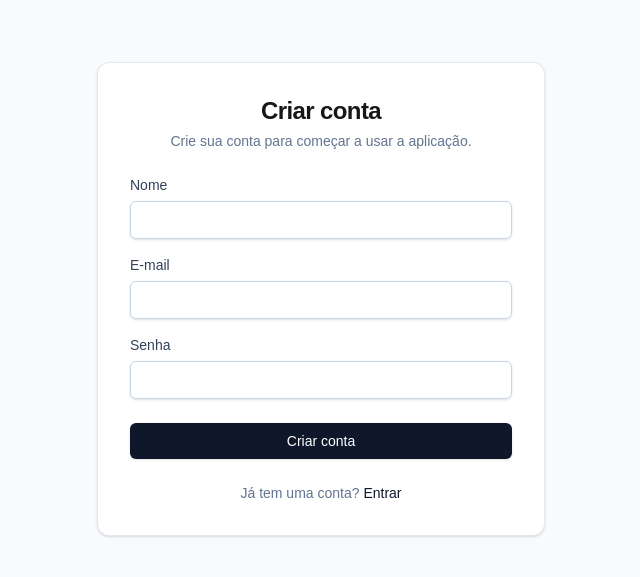
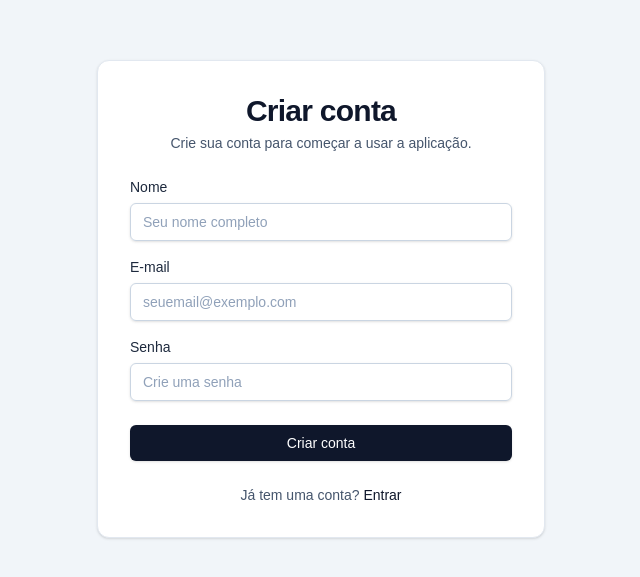
Before and after one commit to atomicpage-app/apbuilder, a Next.js app: page /sign-up in a window 1280 px wide. Shown: the part 101-678 px from the top of the page, without its empty margins (319-959 px from the left). Built offline with nearby package versions, Linux system fonts and the light colour scheme.

Commit message:
fix(auth): add email confirmation redirect and improve auth UI contrast

```diff
--- a/app/(auth)/sign-in/page.tsx
+++ b/app/(auth)/sign-in/page.tsx
@@ -2,6 +2,7 @@
 
 import { FormEvent, useState } from "react";
 import Link from "next/link";
+import { useSearchParams } from "next/navigation";
 
 type SignInFormState = {
   isLoading: boolean;
@@ -17,6 +18,9 @@ type ResendState = {
 };
 
 export default function SignInPage() {
+  const searchParams = useSearchParams();
+  const confirmedFromEmail = searchParams.get("confirmed") === "1";
+
   const [email, setEmail] = useState("");
   const [password, setPassword] = useState("");
   const [state, setState] = useState<SignInFormState>({
@@ -153,20 +157,28 @@ export default function SignInPage() {
   }
 
   return (
-    <div className="flex min-h-screen items-center justify-center bg-slate-50 px-4">
+    <div className="flex min-h-screen items-center justify-center bg-slate-100 px-4">
       <div className="w-full max-w-md rounded-xl border border-slate-200 bg-white p-8 shadow-sm">
         <header className="mb-6 text-center">
-          <h1 className="text-2xl font-semibold tracking-tight">Entrar</h1>
-          <p className="mt-1 text-sm text-slate-500">
+          <h1 className="text-3xl font-semibold tracking-tight text-slate-900">
+            Entrar
+          </h1>
+          <p className="mt-1 text-sm text-slate-600">
             Acesse sua conta para continuar.
           </p>
+          {confirmedFromEmail && (
+            <p className="mt-3 rounded-md bg-green-50 px-3 py-2 text-sm text-green-700">
+              Seu e-mail foi confirmado com sucesso. Agora você pode entrar na sua
+              conta.
+            </p>
+          )}
         </header>
 
         <form onSubmit={handleSubmit} className="space-y-4">
           <div className="space-y-1.5">
             <label
               htmlFor="email"
-              className="block text-sm font-medium text-slate-700"
+              className="block text-sm font-medium text-slate-800"
             >
               E-mail
             </label>
@@ -177,14 +189,15 @@ export default function SignInPage() {
               autoComplete="email"
               value={email}
               onChange={(event) => setEmail(event.target.value)}
-              className="block w-full rounded-md border border-slate-300 px-3 py-2 text-sm shadow-sm focus:outline-none focus:ring-2 focus:ring-slate-900 focus:ring-offset-1"
+              className="block w-full rounded-md border border-slate-300 px-3 py-2 text-sm text-slate-900 placeholder:text-slate-400 shadow-sm focus:outline-none focus:ring-2 focus:ring-slate-900 focus:ring-offset-1"
+              placeholder="seuemail@exemplo.com"
             />
           </div>
 
           <div className="space-y-1.5">
             <label
               htmlFor="password"
-              className="block text-sm font-medium text-slate-700"
+              className="block text-sm font-medium text-slate-800"
             >
               Senha
             </label>
@@ -195,7 +208,8 @@ export default function SignInPage() {
               autoComplete="current-password"
               value={password}
               onChange={(event) => setPassword(event.target.value)}
-              className="block w-full rounded-md border border-slate-300 px-3 py-2 text-sm shadow-sm focus:outline-none focus:ring-2 focus:ring-slate-900 focus:ring-offset-1"
+              className="block w-full rounded-md border border-slate-300 px-3 py-2 text-sm text-slate-900 placeholder:text-slate-400 shadow-sm focus:outline-none focus:ring-2 focus:ring-slate-900 focus:ring-offset-1"
+              placeholder="Digite sua senha"
             />
           </div>
 
@@ -240,7 +254,7 @@ export default function SignInPage() {
           </button>
         </form>
 
-        <p className="mt-6 text-center text-sm text-slate-500">
+        <p className="mt-6 text-center text-sm text-slate-600">
           Ainda não tem conta?{" "}
           <Link
             href="/sign-up"
--- a/app/(auth)/sign-up/page.tsx
+++ b/app/(auth)/sign-up/page.tsx
@@ -75,11 +75,13 @@ export default function SignUpPage() {
   }
 
   return (
-    <div className="flex min-h-screen items-center justify-center bg-slate-50 px-4">
+    <div className="flex min-h-screen items-center justify-center bg-slate-100 px-4">
       <div className="w-full max-w-md rounded-xl border border-slate-200 bg-white p-8 shadow-sm">
         <header className="mb-6 text-center">
-          <h1 className="text-2xl font-semibold tracking-tight">Criar conta</h1>
-          <p className="mt-1 text-sm text-slate-500">
+          <h1 className="text-3xl font-semibold tracking-tight text-slate-900">
+            Criar conta
+          </h1>
+          <p className="mt-1 text-sm text-slate-600">
             Crie sua conta para começar a usar a aplicação.
           </p>
         </header>
@@ -88,7 +90,7 @@ export default function SignUpPage() {
           <div className="space-y-1.5">
             <label
               htmlFor="name"
-              className="block text-sm font-medium text-slate-700"
+              className="block text-sm font-medium text-slate-800"
             >
               Nome
             </label>
@@ -97,14 +99,15 @@ export default function SignUpPage() {
               name="name"
               type="text"
               autoComplete="name"
-              className="block w-full rounded-md border border-slate-300 px-3 py-2 text-sm shadow-sm focus:outline-none focus:ring-2 focus:ring-slate-900 focus:ring-offset-1"
+              className="block w-full rounded-md border border-slate-300 px-3 py-2 text-sm text-slate-900 placeholder:text-slate-400 shadow-sm focus:outline-none focus:ring-2 focus:ring-slate-900 focus:ring-offset-1"
+              placeholder="Seu nome completo"
             />
           </div>
 
           <div className="space-y-1.5">
             <label
               htmlFor="email"
-              className="block text-sm font-medium text-slate-700"
+              className="block text-sm font-medium text-slate-800"
             >
               E-mail
             </label>
@@ -113,14 +116,15 @@ export default function SignUpPage() {
               name="email"
               type="email"
               autoComplete="email"
-              className="block w-full rounded-md border border-slate-300 px-3 py-2 text-sm shadow-sm focus:outline-none focus:ring-2 focus:ring-slate-900 focus:ring-offset-1"
+              className="block w-full rounded-md border border-slate-300 px-3 py-2 text-sm text-slate-900 placeholder:text-slate-400 shadow-sm focus:outline-none focus:ring-2 focus:ring-slate-900 focus:ring-offset-1"
+              placeholder="seuemail@exemplo.com"
             />
           </div>
 
           <div className="space-y-1.5">
             <label
               htmlFor="password"
-              className="block text-sm font-medium text-slate-700"
+              className="block text-sm font-medium text-slate-800"
             >
               Senha
             </label>
@@ -129,7 +133,8 @@ export default function SignUpPage() {
               name="password"
               type="password"
               autoComplete="new-password"
-              className="block w-full rounded-md border border-slate-300 px-3 py-2 text-sm shadow-sm focus:outline-none focus:ring-2 focus:ring-slate-900 focus:ring-offset-1"
+              className="block w-full rounded-md border border-slate-300 px-3 py-2 text-sm text-slate-900 placeholder:text-slate-400 shadow-sm focus:outline-none focus:ring-2 focus:ring-slate-900 focus:ring-offset-1"
+              placeholder="Crie uma senha"
             />
           </div>
 
@@ -149,7 +154,7 @@ export default function SignUpPage() {
           </button>
         </form>
 
-        <p className="mt-6 text-center text-sm text-slate-500">
+        <p className="mt-6 text-center text-sm text-slate-600">
           Já tem uma conta?{" "}
           <Link
             href="/sign-in"
--- a/app/api/auth/resend-confirmation/route.ts
+++ b/app/api/auth/resend-confirmation/route.ts
@@ -3,10 +3,17 @@ import { createClient } from "@supabase/supabase-js";
 
 const SUPABASE_URL = process.env.NEXT_PUBLIC_SUPABASE_URL;
 const SUPABASE_ANON_KEY = process.env.NEXT_PUBLIC_SUPABASE_ANON_KEY;
+const APP_URL = process.env.NEXT_PUBLIC_APP_URL;
 
 if (!SUPABASE_URL || !SUPABASE_ANON_KEY) {
   throw new Error(
     "Supabase não configurado corretamente. Defina NEXT_PUBLIC_SUPABASE_URL e NEXT_PUBLIC_SUPABASE_ANON_KEY."
+  );
+}
+
+if (!APP_URL) {
+  throw new Error(
+    "APP_URL não configurado. Defina NEXT_PUBLIC_APP_URL com a URL pública da aplicação (ex.: http://localhost:3000)."
   );
 }
 
@@ -38,6 +45,9 @@ export async function POST(request: NextRequest) {
     const { error } = await supabase.auth.resend({
       type: "signup",
       email,
+      options: {
+        emailRedirectTo: `${APP_URL}/sign-in?confirmed=1`,
+      },
     });
 
     if (error) {
--- a/app/api/auth/sign-up/route.ts
+++ b/app/api/auth/sign-up/route.ts
@@ -3,12 +3,17 @@ import { createClient } from "@supabase/supabase-js";
 
 const SUPABASE_URL = process.env.NEXT_PUBLIC_SUPABASE_URL;
 const SUPABASE_ANON_KEY = process.env.NEXT_PUBLIC_SUPABASE_ANON_KEY;
+const APP_URL = process.env.NEXT_PUBLIC_APP_URL;
 
 if (!SUPABASE_URL || !SUPABASE_ANON_KEY) {
-  // Falha de configuração em tempo de build/boot
-  // Preferível falhar cedo do que mascarar erro de infra
   throw new Error(
     "Supabase não configurado corretamente. Defina NEXT_PUBLIC_SUPABASE_URL e NEXT_PUBLIC_SUPABASE_ANON_KEY."
+  );
+}
+
+if (!APP_URL) {
+  throw new Error(
+    "APP_URL não configurado. Defina NEXT_PUBLIC_APP_URL com a URL pública da aplicação (ex.: http://localhost:3000)."
   );
 }
 
@@ -55,13 +60,11 @@ export async function POST(request: NextRequest) {
     password,
     options: {
       data: { name },
-      // Se quiser redirecionar para uma rota específica ao confirmar:
-      // emailRedirectTo: `${process.env.NEXT_PUBLIC_APP_URL}/auth/callback`,
+      emailRedirectTo: `${APP_URL}/sign-in?confirmed=1`,
     },
   });
 
   if (error) {
-    // Mensagens comuns do Supabase: "User already registered", etc.
     return NextResponse.json(
       {
         error:
@@ -72,7 +75,6 @@ export async function POST(request: NextRequest) {
     );
   }
 
-  // Não retornamos tokens/sessões aqui. Foco no fluxo de confirmação.
   return NextResponse.json(
     {
       message:
```
